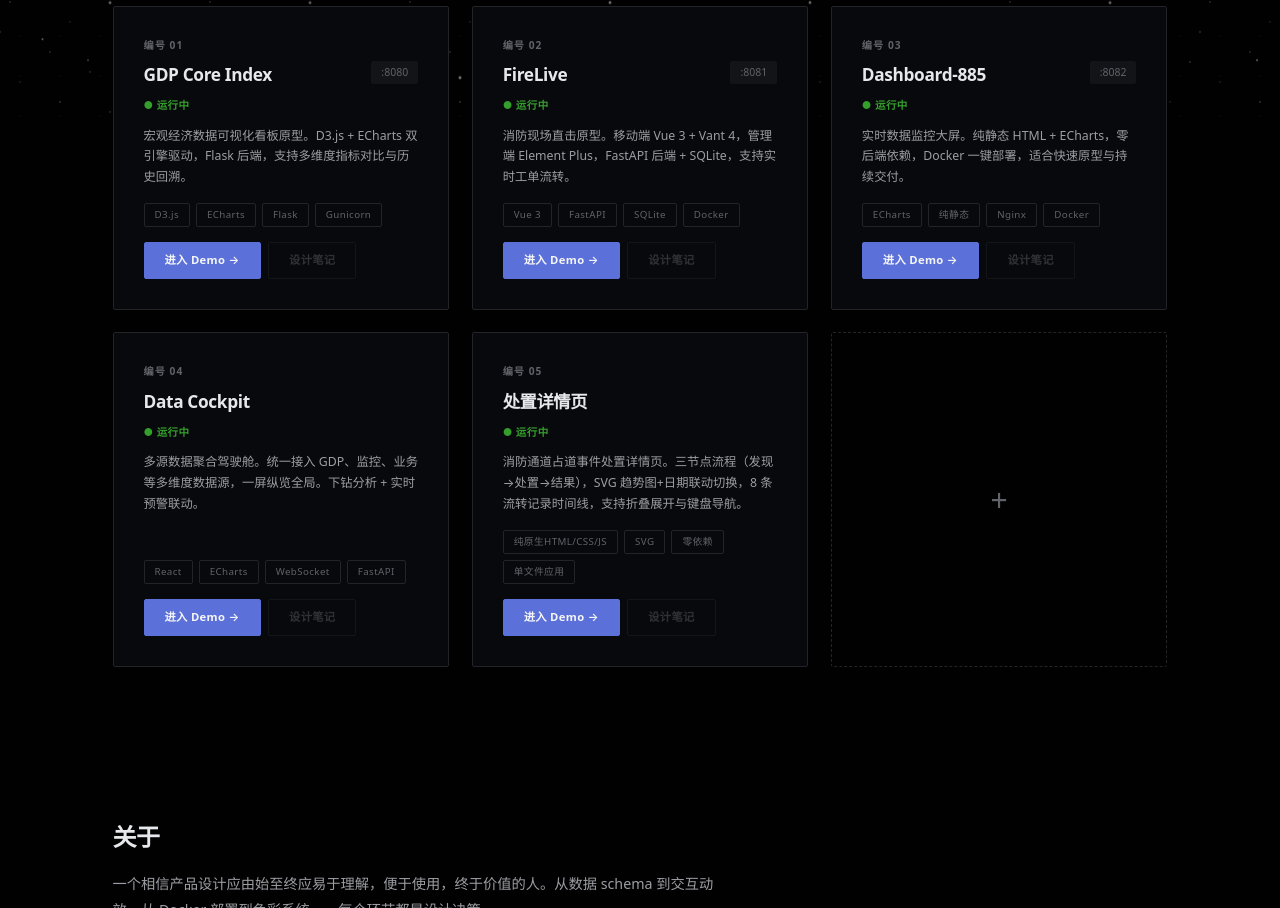
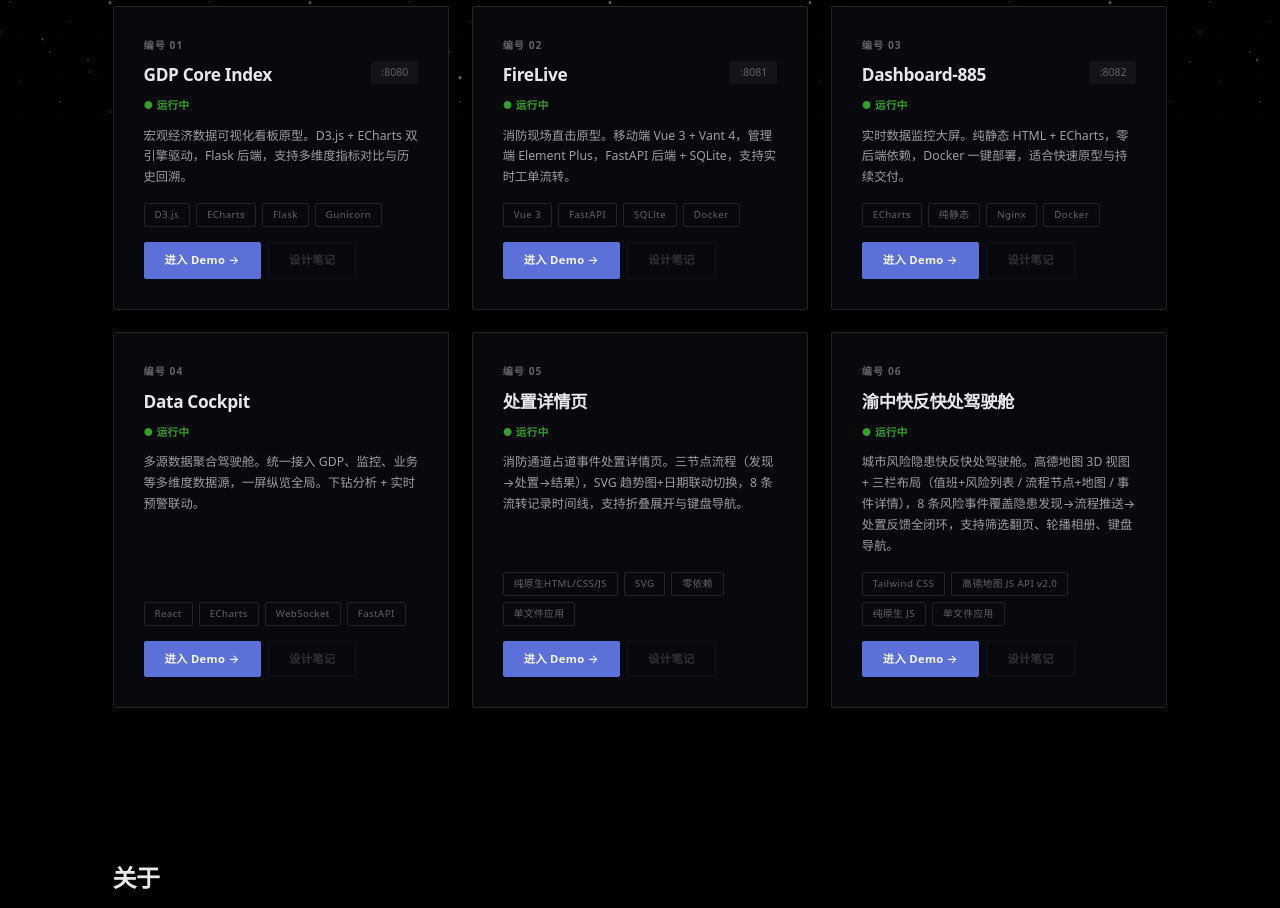
Before and after one commit to chisato1983/szjg-showcase, a website: page index.html in a window 1280 px wide. Shown: the part 664-1572 px from the top of the page. Drawn offline with Linux system fonts and the light colour scheme; a web font is replaced by a local one.

Commit message:
deploy: update homepage

```diff
--- a/index.html
+++ b/index.html
@@ -489,7 +489,7 @@
   <section class="hero reveal">
     <h1 class="hero-title" id="hero-title">Feng</h1>
     <p class="hero-subtitle">产品设计与工程实践</p>
-    <p class="hero-desc">从数据看板到调度系统，每一个产品都是设计与代码的完整表达。5 个在线运行，持续迭代中。</p>
+    <p class="hero-desc">从数据看板到调度系统，每一个产品都是设计与代码的完整表达。6 个在线运行，持续迭代中。</p>
     <div class="hero-tags">
       <span class="hero-tag">产品设计</span>
       <span class="hero-tag">数据可视化</span>
@@ -596,9 +596,21 @@
         </div>
       </article>
 
-      <!-- 06 Placeholder -->
-      <article class="product-card-placeholder reveal">
-        <span>+</span>
+      <!-- 06 渝中区城市风险隐患快反快处驾驶舱 -->
+      <article class="product-card reveal">
+        <div class="product-number">编号 06</div>
+        <div class="product-header">
+          <h3 class="product-name">渝中快反快处驾驶舱</h3>
+        </div>
+        <p class="product-status online">&#9679; 运行中</p>
+        <p class="product-desc">城市风险隐患快反快处驾驶舱。高德地图 3D 视图 + 三栏布局（值班+风险列表 / 流程节点+地图 / 事件详情），8 条风险事件覆盖隐患发现→流程推送→处置反馈全闭环，支持筛选翻页、轮播相册、键盘导航。</p>
+        <div class="product-tech">
+          <span>Tailwind CSS</span><span>高德地图 JS API v2.0</span><span>纯原生 JS</span><span>单文件应用</span>
+        </div>
+        <div class="product-actions">
+          <a href="https://szjg.top/yuzhong-risks/" class="btn btn-primary">进入 Demo &rarr;</a>
+          <span class="btn btn-disabled">设计笔记</span>
+        </div>
       </article>
 
     </div>
```
